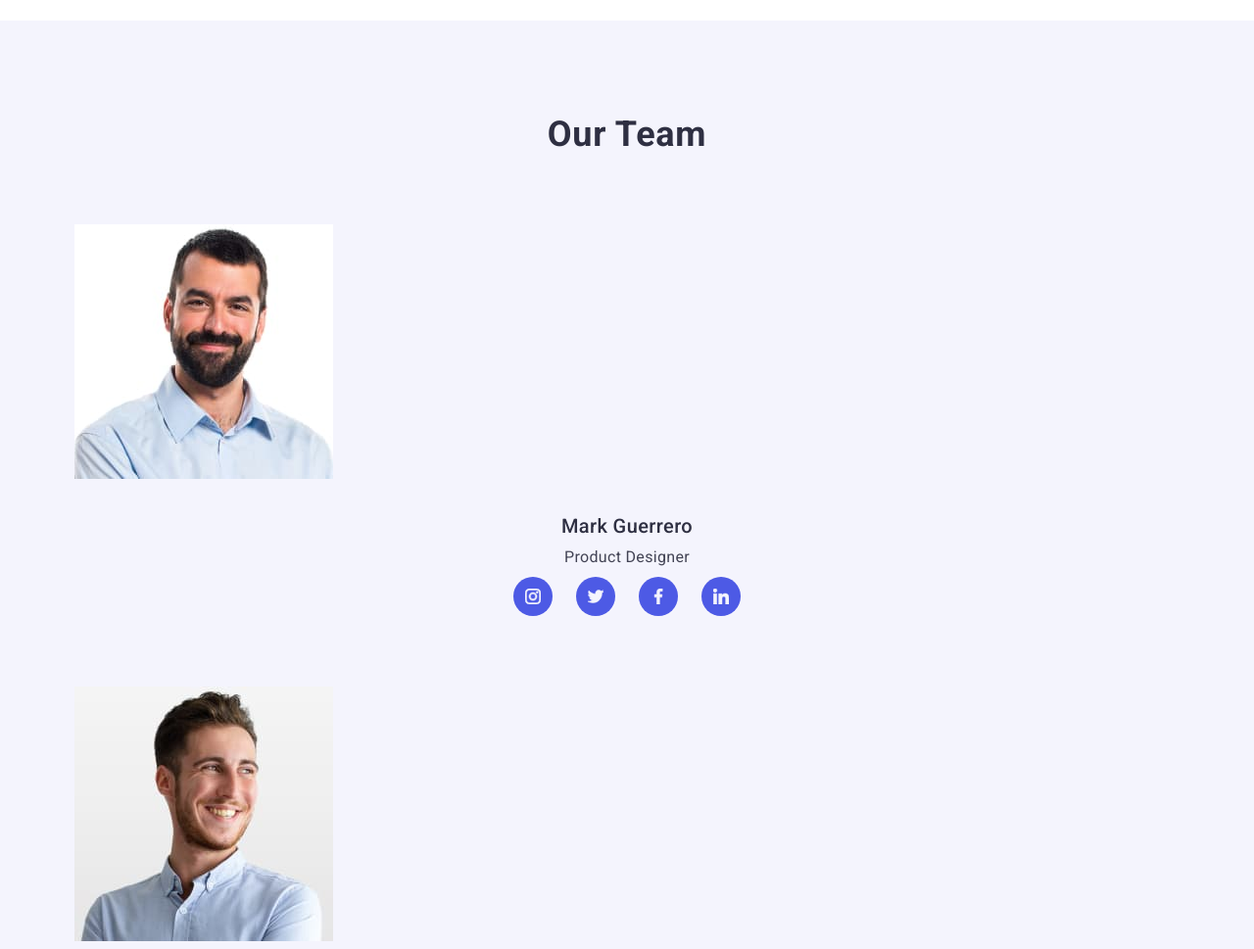
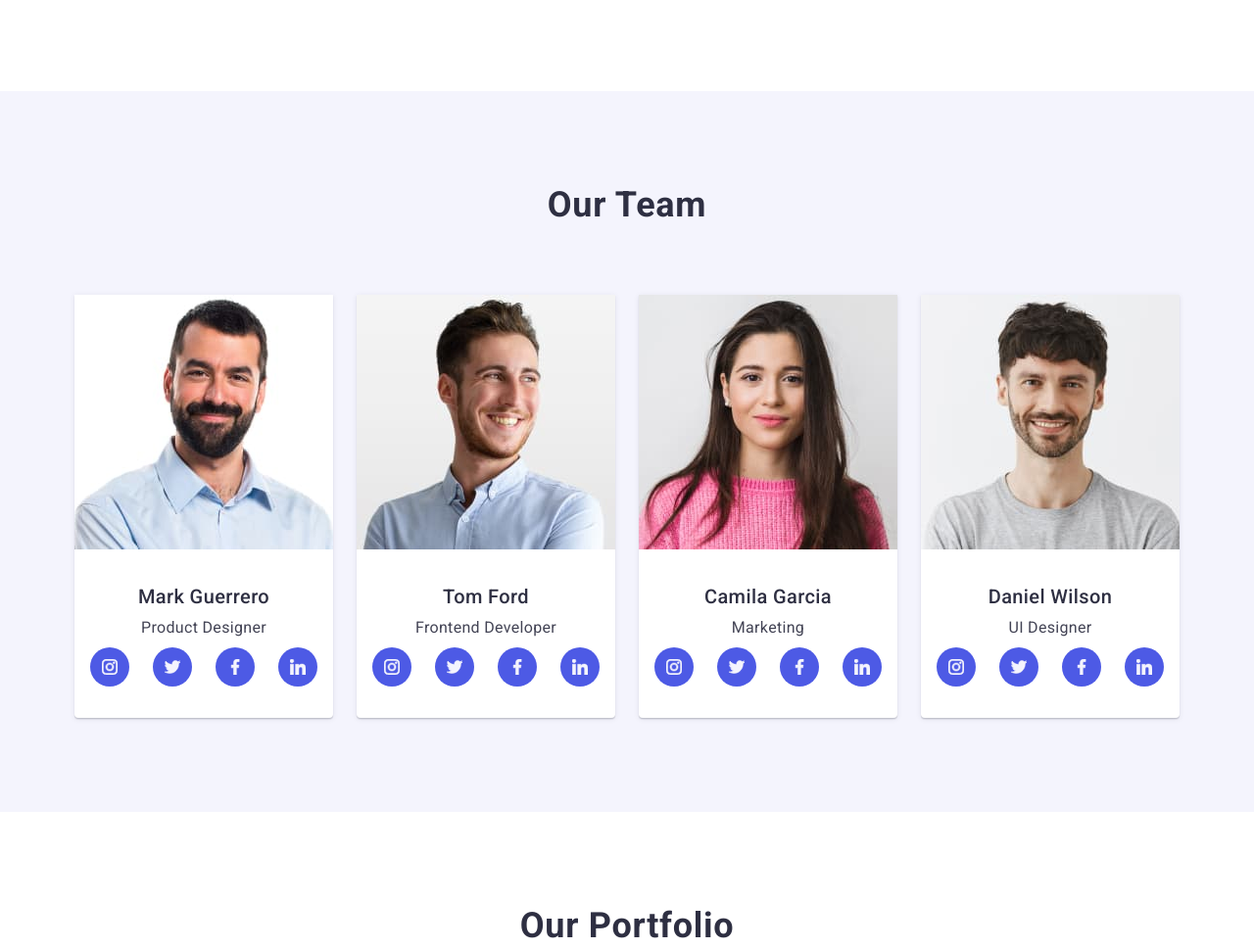
Before and after one commit to Palamarsha/goit-markup-hw-06, a plain HTML site: page index.html in a window 1280 px wide. Shown: the part 920-1889 px from the top of the page at 98% size. Drawn offline with nearby package versions, Linux system fonts and the light colour scheme; files whose address does not match are found by name.

Commit message:
Update styles.css

```diff
--- a/css/styles.css
+++ b/css/styles.css
@@ -865,6 +865,7 @@ width: 256px;
     .advantages-container{
         width: 100%;
         display: flex;
+        padding-bottom: 96px;
     }
     .menu-advantages{
     display: flex;
@@ -913,6 +914,28 @@ width: 256px;
         url(../images/adapt/tablet/Dark-bg@2x.jpg);
         }
     }
+    .team-cards{
+        display: flex;
+        flex-wrap: wrap;
+        column-gap: 24px;
+        row-gap: 64px;
+        align-items: center;
+        justify-content: center;
+    }
+    .job-title-top{
+        width: calc((100%-24px)/2);
+        border-radius: 0px 0px 4px 4px;
+
+        background: #FFF;
+        margin-bottom: 0;
+        box-shadow: 0px 2px 1px 0px rgba(46, 47, 66, 0.08), 0px 1px 1px 0px rgba(46, 47, 66, 0.16), 0px 1px 6px 0px rgba(46, 47, 66, 0.08);
+    }
+    .web-icons{
+        padding-bottom: 32px;
+    }
+    .team-list-container{
+        padding-bottom: 96px;
+    }
  }
 
 
```
